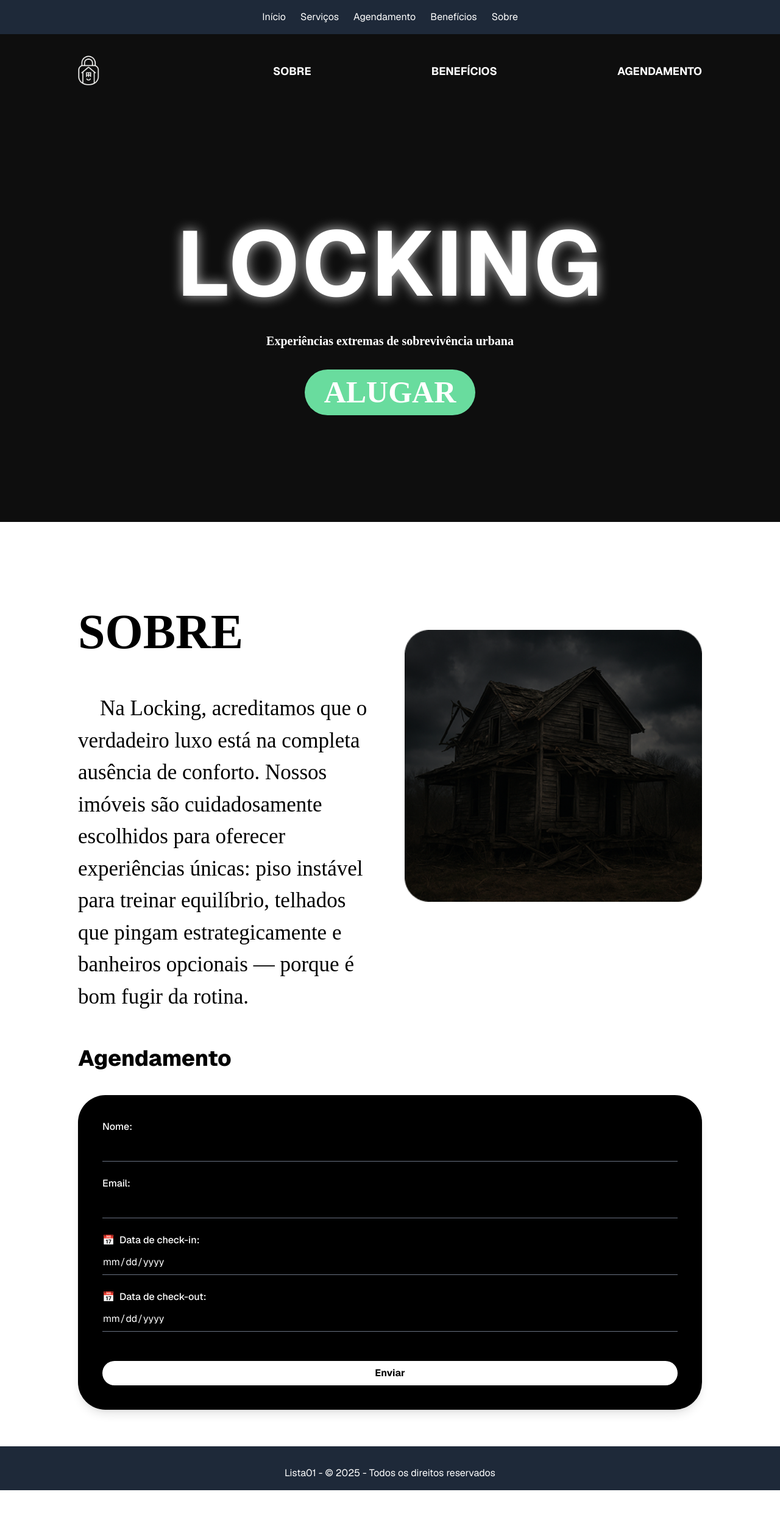
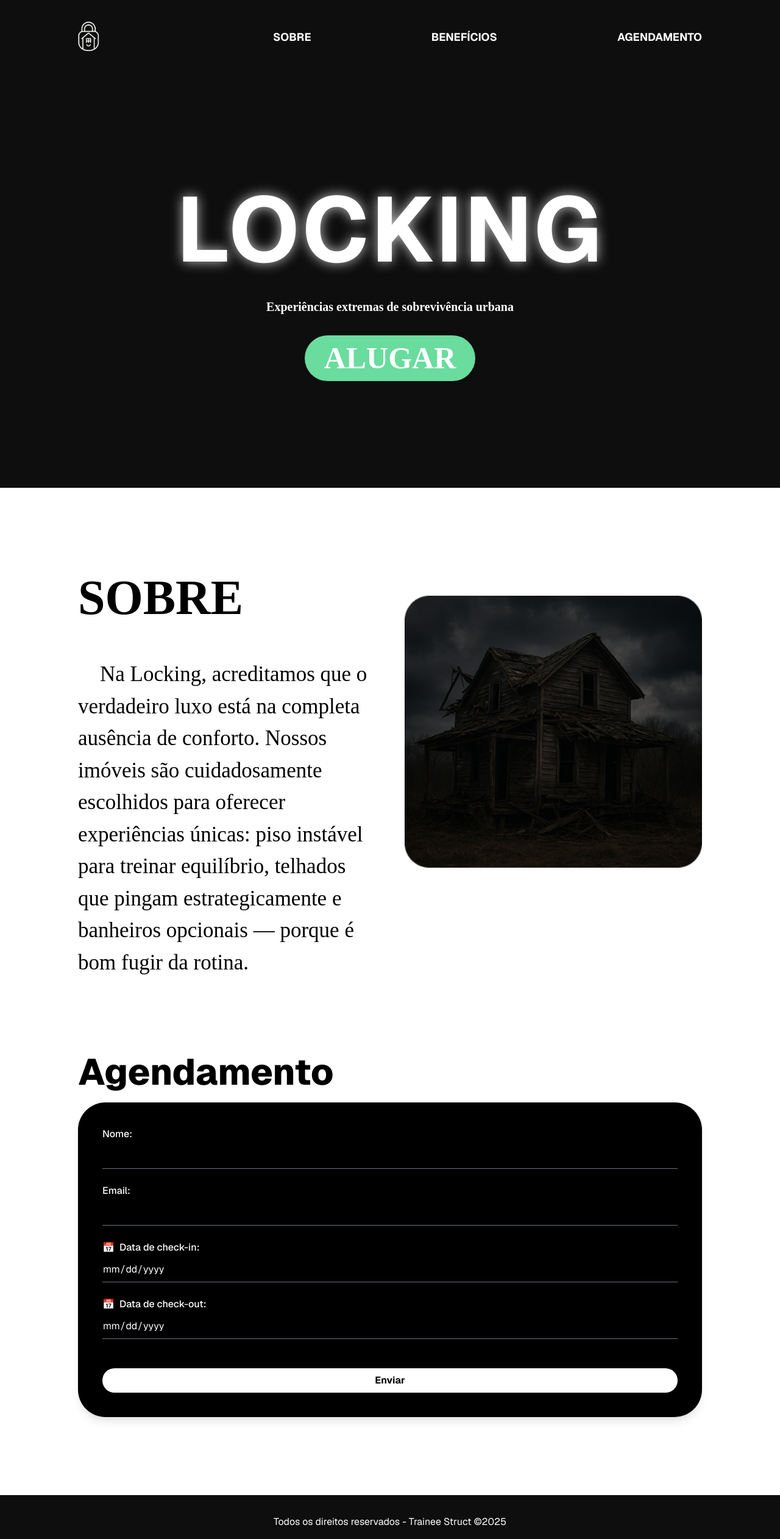
Before and after one commit to riquesouzza/lista01, a Next.js app: page / in a window 1280 px wide. Shown: the whole page at 61% size. Before the commit the page ends 2444 px from the top, so only its background shows below. Built offline with nearby package versions, Linux system fonts and the light colour scheme.

Commit message:
alterações no footer e agendamentos

```diff
--- a/src/app/Sobre/Sobre.tsx
+++ b/src/app/Sobre/Sobre.tsx
@@ -7,7 +7,7 @@ export default function Sobre(){
     return(
         <section className="bg-white flex flex-col lg:flex-row justify-center items-center
                             w-full h-auto min-h-screen lg:max-h-screen lg:gap-12
-                            p-8 sm:p-8  md:p-16 lg:p-32">
+                            p-8 sm:p-8  md:p-16 lg:p-32 py-10">
 
             <div className="flex flex-col lg:w-1/2 lg:h-[70vh] m-0 p-0">
 
--- a/src/app/_landingPage/agendamento.tsx
+++ b/src/app/_landingPage/agendamento.tsx
@@ -4,15 +4,19 @@ import React from "react";
 
 export default function Agendamento() {
   return (
-    <section className="flex flex-col items-center py-15">
-      <div className="w-4/5 pb-10">
-        <h1 className="font-extrabold text-black text-base md:text-lg lg:text-4xl text-left">
+    <section id="agendamento" className="bg-white flex flex-col items-start
+                 w-full min-h-screen p-8 sm:p-8 md:p-16 lg:p-32
+                 overflow-x-hidden">
+      <h1 className="w-full max-w-xl font-extrabold text-black
+                     text-3xl pb-5 sm:text-4xl md:text-5xl lg:text-6xl text-left">
         Agendamento
       </h1>
-      </div>
 
-        <form className="bg-black text-white rounded-[45px] p-10 flex flex-col gap-6 shadow-lg w-4/5">
-          {/* Nome */}
+      <form
+        className="bg-black  text-white rounded-[45px] p-10
+                   flex flex-col gap-6 shadow-lg
+                   w-full ">
+        {/* Campos */}
         <div className="flex flex-col">
           <label htmlFor="nome" className="font-medium pb-1">
             Nome:
@@ -20,11 +24,11 @@ export default function Agendamento() {
           <input
             type="text"
             id="nome"
-              className="bg-transparent border-b border-gray-500 focus:outline-none focus:border-white py-2"
+            className="bg-transparent border-b border-gray-500
+                       focus:outline-none focus:border-white py-2"
           />
         </div>
 
-          {/* Email */}
         <div className="flex flex-col">
           <label htmlFor="email" className="font-medium pb-1">
             Email:
@@ -32,11 +36,11 @@ export default function Agendamento() {
           <input
             type="email"
             id="email"
-              className="bg-transparent border-b border-gray-500 focus:outline-none focus:border-white py-2"
+            className="bg-transparent border-b border-gray-500
+                       focus:outline-none focus:border-white py-2"
           />
         </div>
 
-          {/* Check-in */}
         <div className="flex flex-col">
           <label
             htmlFor="check_in"
@@ -47,11 +51,11 @@ export default function Agendamento() {
           <input
             type="date"
             id="check_in"
-              className="bg-transparent border-b border-gray-500 focus:outline-none focus:border-white py-2"
+            className="bg-transparent border-b border-gray-500
+                       focus:outline-none focus:border-white py-2"
           />
         </div>
 
-          {/* Check-out */}
         <div className="flex flex-col">
           <label
             htmlFor="check_out"
@@ -62,14 +66,15 @@ export default function Agendamento() {
           <input
             type="date"
             id="check_out"
-              className="bg-transparent border-b border-gray-500 focus:outline-none focus:border-white py-2"
+            className="bg-transparent border-b border-gray-500
+                       focus:outline-none focus:border-white py-2"
           />
         </div>
 
-          {/* Botão */}
         <button
           type="submit"
-            className="mt-6 bg-white text-black font-bold py-2 px-4 rounded-full hover:bg-gray-200 transition"
+          className="mt-6 bg-white text-black font-bold py-2 px-4
+                     rounded-full hover:bg-gray-200 transition"
         >
           Enviar
         </button>
--- a/src/app/_landingPage/agendamentoCopy.tsx
+++ /dev/null
@@ -1,65 +0,0 @@
-"use client";
-
-import React from "react";
-
-export default function Agendamento() {
-  return (
-      <section className="justify-items-center">
-        <h1 className="font-bold text-lg text-black ">Agendamento</h1>
-
-        <form className="max-w-sm w-full bg-gray-900 text-white p-8 rounded-lg shadow-lg align-center">
-          <div className="flex flex-col mb-4">
-            <label htmlFor="nome" className="mb-1">
-              Nome:
-            </label>
-            <input
-              type="text"
-              id="nome"
-              className="border border-gray-700 rounded p-2 bg-gray-800 text-white focus:outline-none focus:border-blue-500"
-            />
-          </div>
-
-          <div className="flex flex-col my-4">
-            <label htmlFor="email" className="mb-1">
-              Email:
-            </label>
-            <input
-              type="email"
-              id="email"
-              className="border border-gray-700 rounded p-2 bg-gray-800 text-white focus:outline-none focus:border-blue-500"
-            />
-          </div>
-
-          <div className="flex flex-col my-4">
-            <label htmlFor="check_in" className="mb-1">
-              Check-in:
-            </label>
-            <input
-              type="date"
-              id="check_in"
-              className="border border-gray-700 rounded p-2 bg-gray-800 text-white focus:outline-none focus:border-blue-500"
-            />
-          </div>
-
-          <div className="flex flex-col mt-4 mb-8">
-            <label htmlFor="check_out" className="mb-1">
-              Check-out:
-            </label>
-            <input
-              type="date"
-              id="check_out"
-              className="border border-gray-700 rounded p-2 bg-gray-800 text-white focus:outline-none focus:border-blue-500"
-            />
-          </div>
-
-          <button
-            type="submit"
-            className="bg-blue-600 text-white py-2 px-4 rounded hover:bg-blue-700 transition"
-          >
-            Enviar
-          </button>
-        </form>
-
-      </section>
-  );
-}
--- a/src/app/_landingPage/heroSection.tsx
+++ /dev/null
@@ -1,11 +0,0 @@
-"use client";
-
-import React from "react";
-
-export default function HeroSection() {
-  return (
-    <section className="h-screen bg-black flex items-center justify-center">
-      <h1 className="text-white text-8xl drop-shadow-[0_0_10px_#ffffff]">Locking</h1>
-    </section>
-  );
-}
--- a/src/app/layout.tsx
+++ b/src/app/layout.tsx
@@ -1,4 +1,5 @@
 import "@/styles/globals.css";
+import Nav from "@/app/herosection/Nav";
 
 import { type Metadata } from "next";
 import { Geist } from "next/font/google";
@@ -22,18 +23,9 @@ export default function RootLayout({
   return (
     <html lang="pt-BR" className={`${geist.variable}`}>
       <body>
-        <header>
-          <nav className="flex justify-center gap-6 bg-gray-800 text-white py-4">
-            <a href="#" className="hover:underline">Início</a>
-            <a href="#" className="hover:underline">Serviços</a>
-            <a href="#" className="hover:underline">Agendamento</a>
-            <a href="#" className="hover:underline">Benefícios</a>
-            <a href="#" className="hover:underline">Sobre</a>
-          </nav>
-        </header>
         {children}
-        <footer className="bg-gray-800 text-white p-4 pt-8 text-center">
-          Lista01 - © 2025 - Todos os direitos reservados
+        <footer className="bg-[#0E0E0E] text-white p-4 pt-8 text-center">
+          Todos os direitos reservados - Trainee Struct ©2025
         </footer>
       </body>
     </html>
--- a/src/app/page.tsx
+++ b/src/app/page.tsx
@@ -6,11 +6,11 @@ import Hero from "@/app/herosection/Hero";
 export default function HomePage() {
   return (
     <>
-      <Nav/>
+    <Nav />
+    <Hero />
       <main>
-         <Hero />
         <Sobre />
-       <Agendamento />
+        <Agendamento />
       </main>
     </>
   );
```
Lines whose indentation alone changed are shown as unchanged.
